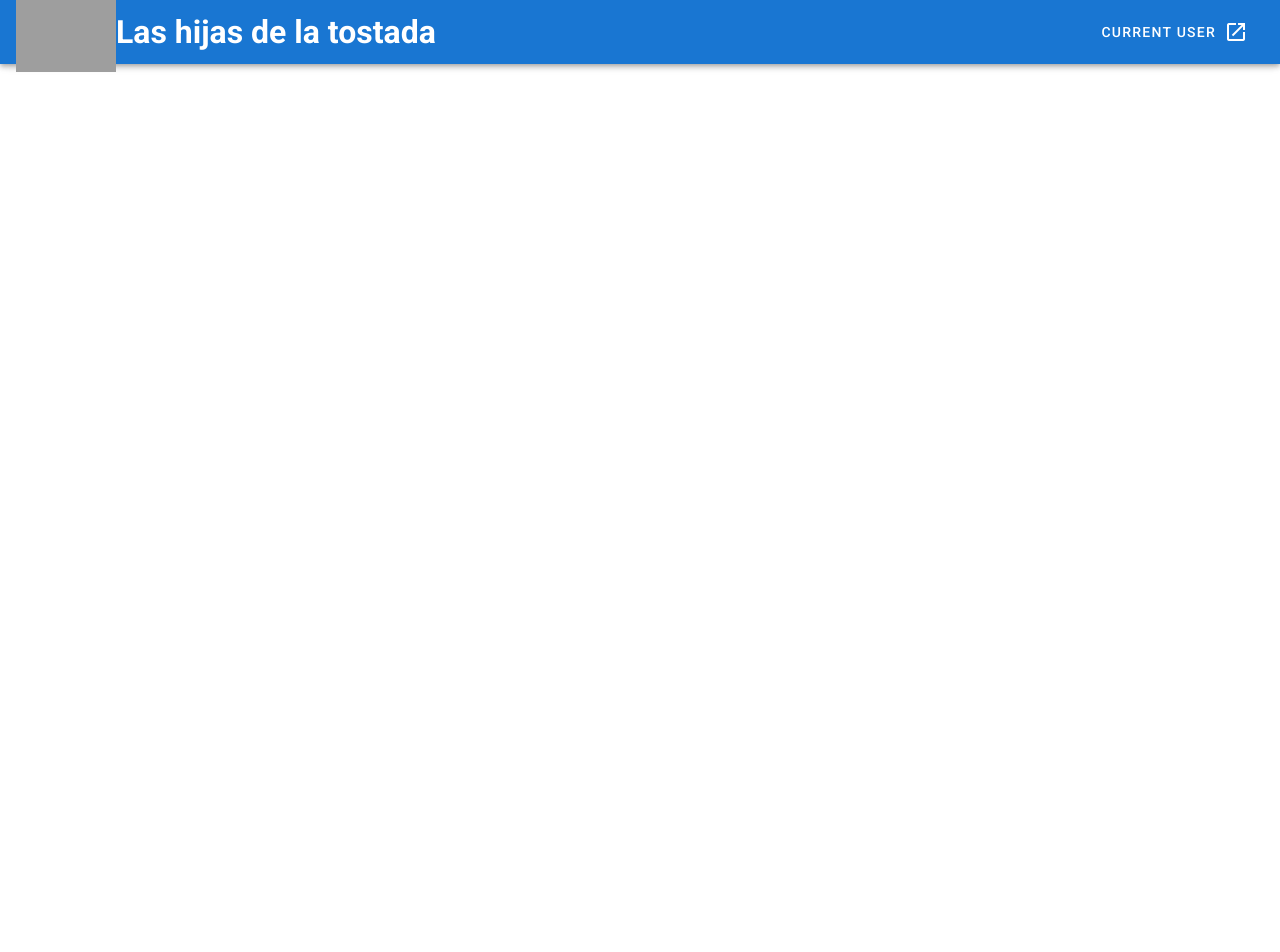
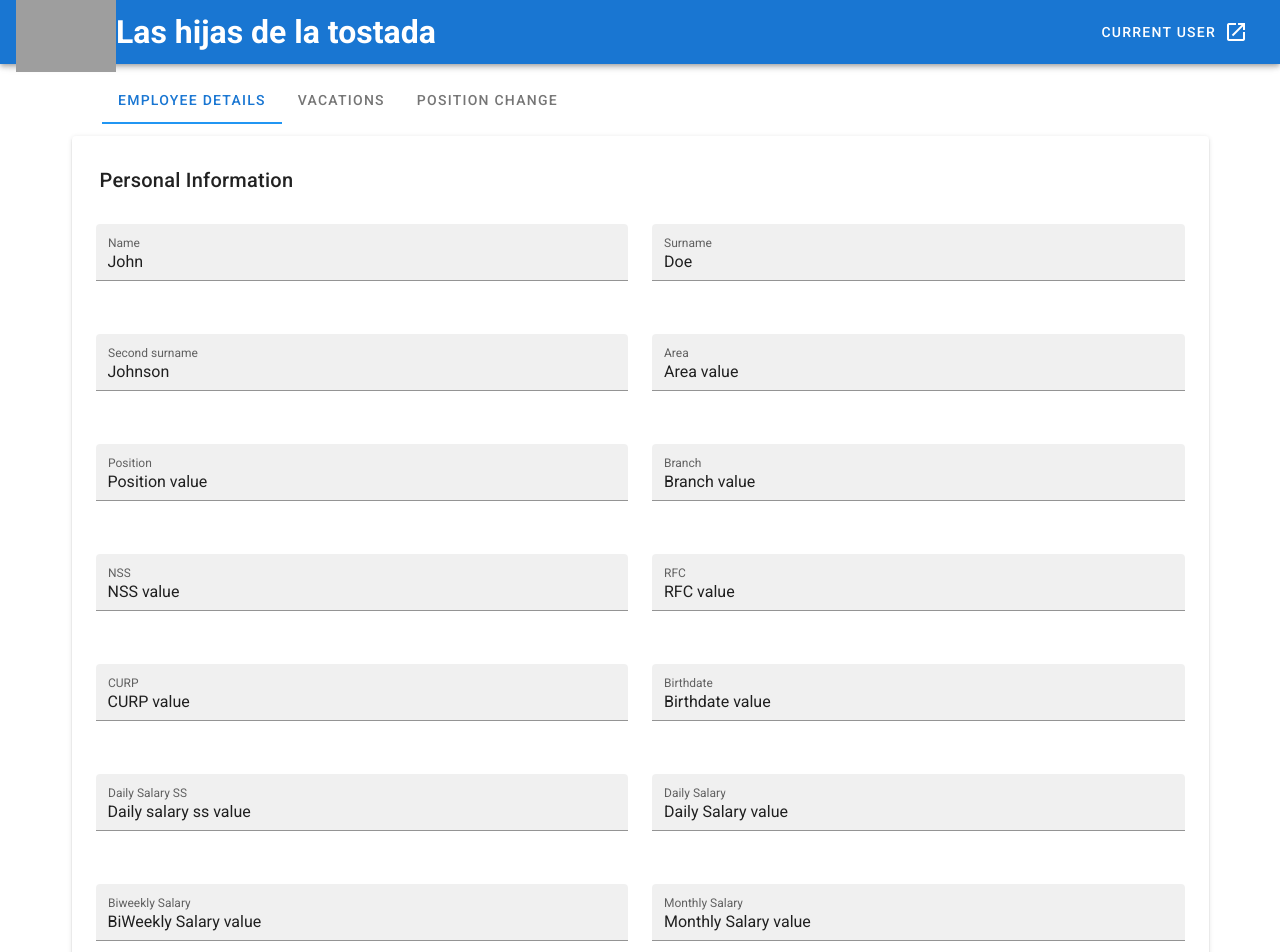
Before and after one commit to ignaciosua/LasHijasDeLaTostada, a Vue app: page /employee-details in a window 1280 px wide. Shown: the top 952 px of the page. Before the commit the page ends 800 px from the top, so only its background shows below. Built offline with nearby package versions, Linux system fonts and the light colour scheme; grey boxes are pictures that could not be loaded.

Commit message:
Employee details view

```diff
--- /dev/null
+++ b/src/components/employee-details/DetailsView.vue
@@ -0,0 +1,133 @@
+<template v-slot:extension>
+  <v-container>
+    <v-card>
+      <v-form
+        ref="form"
+        @submit.prevent="submit"
+      >
+        <v-container>
+          <v-card-title>
+            Personal Information
+          </v-card-title>
+          <v-container>
+            <v-row>
+              <v-col
+                cols="12"
+                sm="6"
+                v-for="field in informationFields"
+                :key="field"
+              >
+                <v-text-field
+                  :value="field.value"
+                  :label="field.label"
+                  filled
+                  readonly
+                ></v-text-field>
+              </v-col>
+            </v-row>
+          </v-container>
+        </v-container>
+      </v-form>
+    </v-card>
+  </v-container>
+</template>
+
+<script>
+export default {
+  data() {
+    return {
+      informationFields: {
+        name: {
+          value: 'John',
+          label: 'Name'
+        },
+        surName: {
+          value: 'Doe',
+          label: 'Surname'
+        },
+        secondSurname: {
+          value: 'Johnson',
+          label: 'Second surname'
+        },
+        area: {
+          value: 'Area value',
+          label: 'Area'
+        },
+        position: {
+          value: 'Position value',
+          label: 'Position'
+        },
+        branch: {
+          value: 'Branch value',
+          label: 'Branch'
+        },
+        nss: {
+          value: 'NSS value',
+          label: 'NSS'
+        },
+        rfc: {
+          value: 'RFC value',
+          label: 'RFC'
+        },
+        curp: {
+          value: 'CURP value',
+          label: 'CURP'
+        },
+        birthdate: {
+          value: 'Birthdate value',
+          label: 'Birthdate'
+        },
+        dailySalarySs: {
+          value: 'Daily salary ss value',
+          label: 'Daily Salary SS'
+        },
+        dailySalary: {
+          value: 'Daily Salary value',
+          label: 'Daily Salary'
+        },
+        biweeklySalary: {
+          value: 'BiWeekly Salary value',
+          label: 'Biweekly Salary'
+        },
+        monthlySalary: {
+          value: 'Monthly Salary value',
+          label: 'Monthly Salary'
+        },
+        hireDate: {
+          value: 'Hire Date value',
+          label: 'Hire Date'
+        },
+        bank: {
+          value: 'John',
+          label: 'Bank'
+        },
+        banckAccount: {
+          value: 'John',
+          label: 'Bank Account'
+        },
+        paymentMethod: {
+          value: 'John',
+          label: 'Payment Method'
+        },
+        accountNumber: {
+          value: 'John',
+          label: 'Account Number'
+        },
+        maritalStatus: {
+          value: 'John',
+          label: 'Marital Status'
+        },
+        phoneNumber: {
+          value: 'John',
+          label: 'Phone Number'
+        },
+        email: {
+          value: 'John',
+          label: 'E-mail'
+        },
+      }
+    }
+  },
+  methods: {}
+}
+</script>
--- /dev/null
+++ b/src/components/employee-details/EmployeeDetails.vue
@@ -0,0 +1,40 @@
+<template v-slot:extension>
+  <v-container>
+    <v-tabs
+      align-with-title
+    >
+      <v-tabs-slider color="blue"></v-tabs-slider>
+
+      <v-tab @click="details=true; jobChange=false; vacations=false">Employee details</v-tab>
+      <v-tab @click="details=false; jobChange=false; vacations=true">Vacations</v-tab>
+      <v-tab @click="details=false; jobChange=true; vacations=false">Position change</v-tab>
+    </v-tabs>
+    <div>
+      <DetailsView v-if="details" />
+      <JobChangeView v-if="jobChange" />
+      <VacationsView v-if="vacations" />
+    </div>
+  </v-container>
+</template>
+
+<script>
+import DetailsView from './DetailsView';
+import JobChangeView from './JobChangeView';
+import VacationsView from './VacationsView';
+
+export default {
+  data() {
+    return {
+      details: true,
+      jobChange: false,
+      vacations: false
+    }
+  },
+  methods: {},
+  components: {
+    DetailsView,
+    JobChangeView,
+    VacationsView
+  }
+}
+</script>
--- /dev/null
+++ b/src/components/employee-details/JobChangeView.vue
@@ -0,0 +1,13 @@
+<template v-slot:extension>
+  <div>Jb Change</div>
+</template>
+
+<script>
+export default {
+  data() {
+    return {
+    }
+  },
+  methods: {}
+}
+</script>
--- /dev/null
+++ b/src/components/employee-details/VacationsView.vue
@@ -0,0 +1,13 @@
+<template v-slot:extension>
+  <div>Vacations</div>
+</template>
+
+<script>
+export default {
+  data() {
+    return {
+    }
+  },
+  methods: {}
+}
+</script>
--- a/src/router/index.js
+++ b/src/router/index.js
@@ -25,6 +25,14 @@ const routes = [
     // this generates a separate chunk (about.[hash].js) for this route
     // which is lazy-loaded when the route is visited.
     component: () => import(/* webpackChunkName: "about" */ '../views/EmployeesListView.vue')
+  },
+  {
+    path: '/employee-details',
+    name: 'employeeDetails',
+    // route level code-splitting
+    // this generates a separate chunk (about.[hash].js) for this route
+    // which is lazy-loaded when the route is visited.
+    component: () => import(/* webpackChunkName: "about" */ '../views/EmployeeDetailsView.vue')
   }
 ]
 
--- /dev/null
+++ b/src/views/EmployeeDetailsView.vue
@@ -0,0 +1,15 @@
+<template>
+  <employee-details />
+</template>
+
+<script>
+  import EmployeeDetails from '../components/employee-details/EmployeeDetails'
+
+  export default {
+    name: 'EmployeeDetailsView',
+
+    components: {
+      EmployeeDetails,
+    },
+  }
+</script>
```
